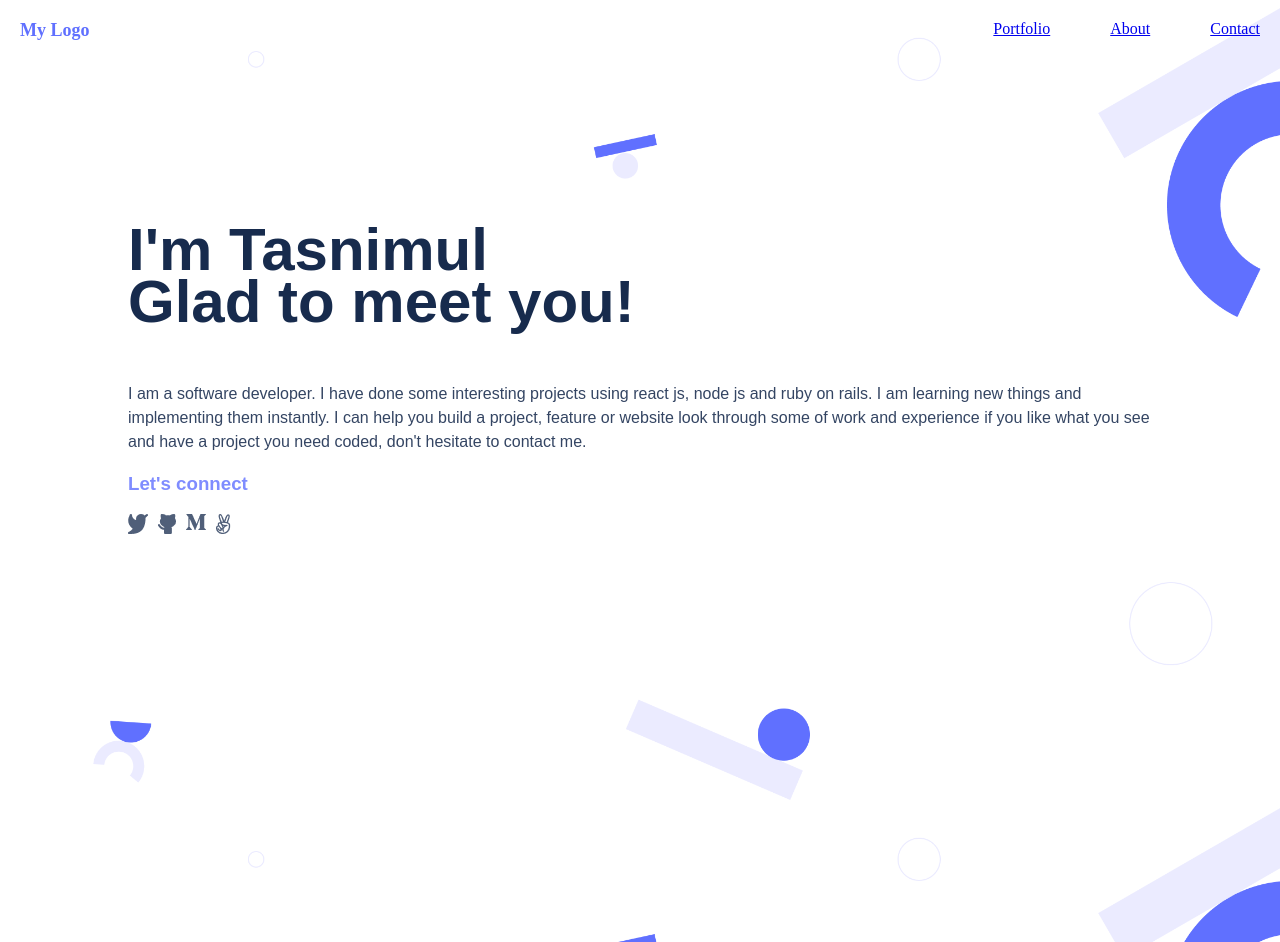
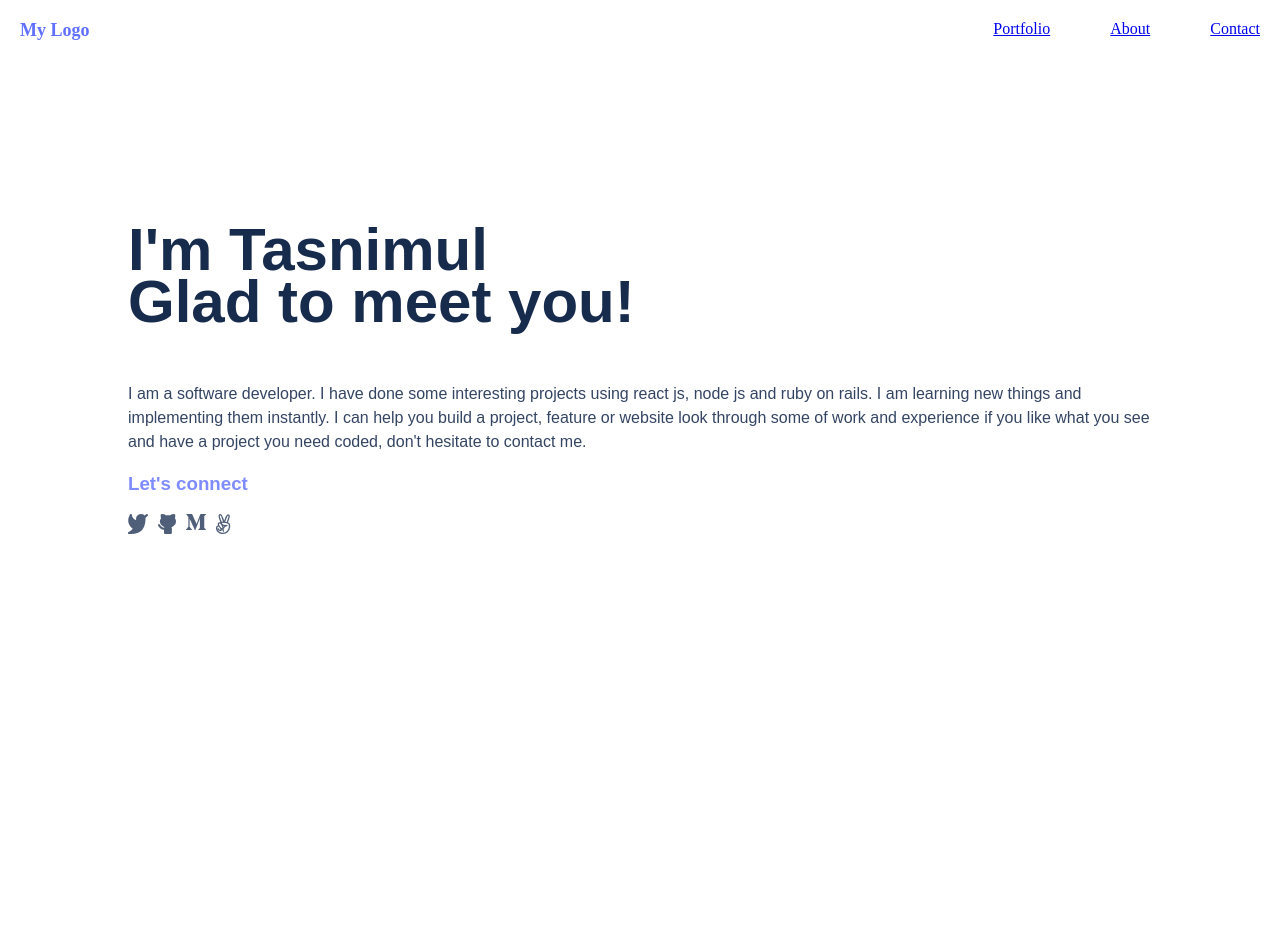
Before and after one commit to tasnimulhasan07/skel3, a website: page index.html in a window 1280 px wide. Drawn offline with Linux system fonts and the light colour scheme.

Commit message:
update index
fix background issue

```diff
--- a/index.html
+++ b/index.html
@@ -6,13 +6,7 @@
     <meta name="viewport" content="width=device-width, initial-scale=1.0">
     <title>Tasnimul Hasan Portfolio</title>
     <link href="styles.css" rel="stylesheet" type="text/css">
-    <style>
-        body{background: url("Image/backimg.png");
-        background-repeat: no-repeat;
-        background-attachment: fixed;
-        background-size: cover;
-    }
-    </style>
+
 </head>
 <body>
 
```
